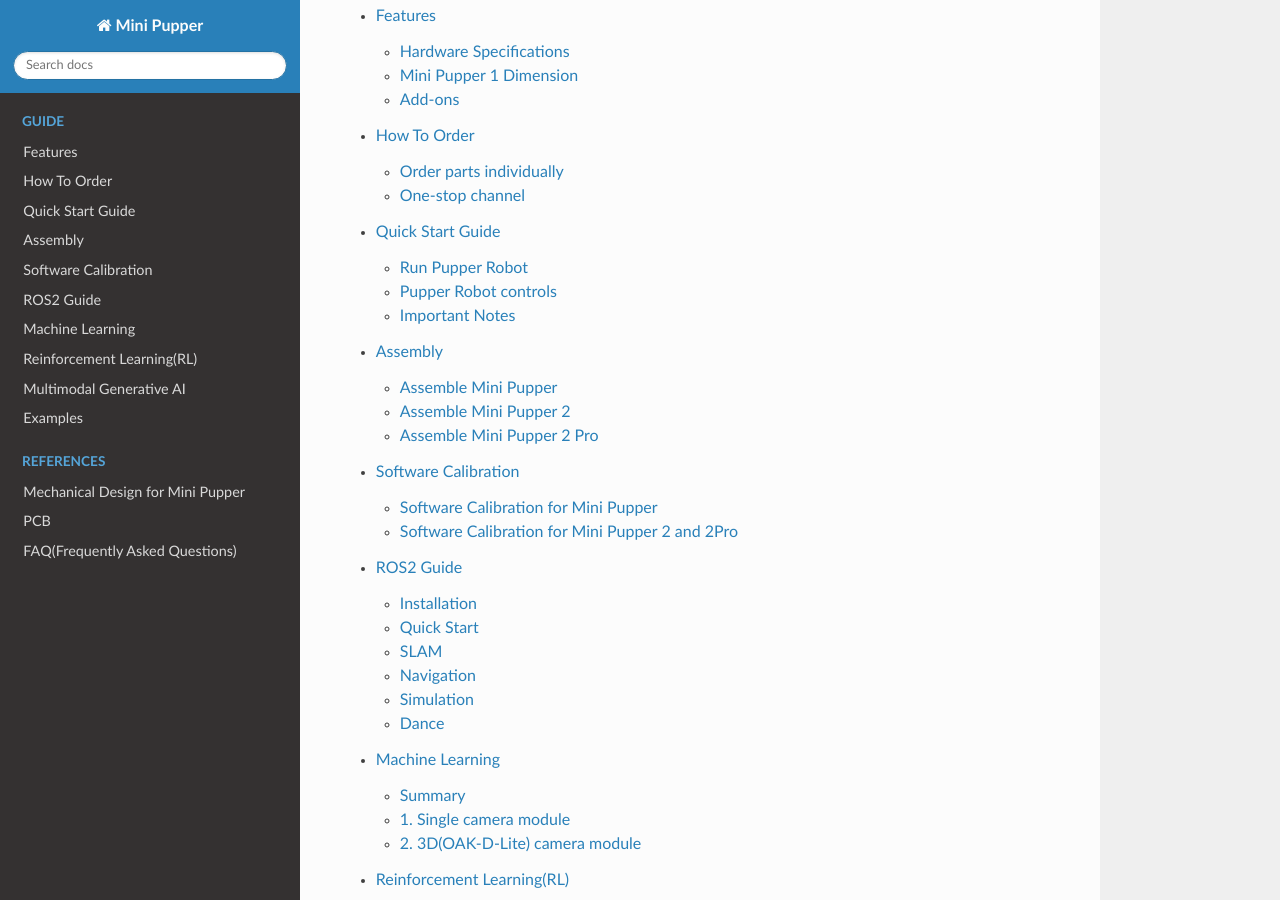
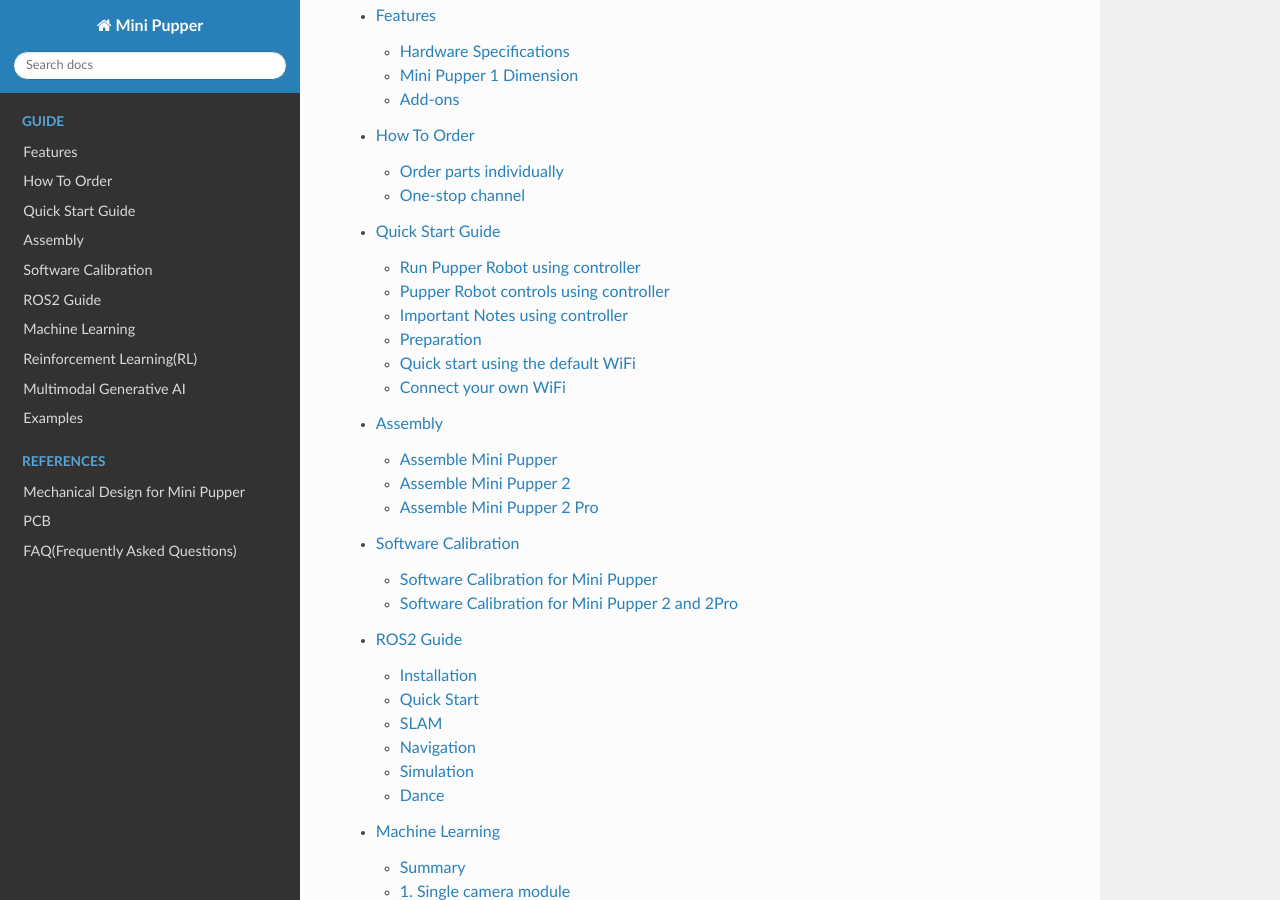
Before and after one commit to mangdangroboticsclub/MiniPupperDocs, a Sphinx documentation site: the page built from docs/index.rst, in a window 1280 px wide and 900 px high, scrolled down 1776 px. Built offline with Sphinx 7.4.7 and the Read the Docs theme 3.1.0, drawn with Linux system fonts in a browser that asks for light colours; some of the changed lines change nothing that is shown.

Commit message:
Add Mini Pupper 2 Quick guide

```diff
--- a/docs/guide/QuickStartGuide.rst
+++ b/docs/guide/QuickStartGuide.rst
@@ -5,8 +5,10 @@
 .. contents::
   :depth: 2
 
-Run Pupper Robot
+Run Pupper Robot using controller
 -----------------
+
+You can use the controller to play Stanford Pupper, Mini Pupper and Mini Pupper 2, the steps are same.
 
 .. |youtu.be-pre-assembled-user-guide| raw:: html
 
@@ -34,7 +36,7 @@
 4. Press L1 on the controller to "activate" the robot. The controller should turn bright green (or again, whatever you chose in HardwareConfig).
 5. You're good to go! Check out the controls section below for operating instructions.
 
-Pupper Robot controls
+Pupper Robot controls using controller
 -----------------------
 
 * L1: Press to toggle active mode and deactivate mode.
@@ -66,7 +68,7 @@
 
 * Power off the battery
 
-Important Notes
+Important Notes using controller
 ---------------
 
 * Controller pairing instructions (repeat of instructions above)
@@ -77,3 +79,137 @@
 * Battery voltage
 
     * If you use external power supply to power the robot with anything higher than 8.4V (aka >2S) you'll almost certainly fry all your servos!
+
+
+Run Mini Pupper 2 Generative AI functions
+######################
+
+Preparation
+------------
+
+Charging the battery
+^^^^^^^^^^^^
+* The battery is charged via USB, see picture for USB socket, and can also be charged while attached to the Mini Pupper body.
+
+※ LED light: Green means there is enough power, and Red means you need to charge it.
+
+※ We recommend 5V/1A adapter, if you use 5V/2A adapter, the battery IC will change it to 1A. It needs about 1 hour to charge 80% and the light will become green, and an additional 1 hour to 100%, anyway, you can use it when the light becomes green.
+
+.. image:: ../_static/100.jpg
+    :align: center
+
+Power On
+^^^^^^^^^^^^
+The battery runs continuously for about 30 minutes, and if you want it to work for a long time, you can connect the adapter.
+
+Connect the battery by hand.
+
+.. image:: ../_static/powerOn.1.jpg
+    :align: center
+
+
+If you press and hold the battery button manually for more than 3 seconds, the battery will turn green and light up.
+
+.. image:: ../_static/powerOn.2.jpg
+    :align: center
+
+When the power adapter is connected to the robot, it starts automatically.
+
+.. image:: ../_static/powerOn.3.jpg
+    :align: center
+
+
+Quick start using the default WiFi
+------------
+
+Connect the robot to the default WiFi
+^^^^^^^^^^^^
+
+The robot will find the default WiFi by itself after starting up.
+
+You can set the default WiFi on your phone before booting.
+* WiFi name: Mangdang
+* WiFi password: mangdang
+
+.. image:: ../_static/wifi.default.jpg
+    :align: center
+
+Please refer to the following video demo.
+https://youtube.com/shorts/djDqob18IsQ
+
+
+Try AI functions
+^^^^^^^^^^^^
+When you turn on Mini Pupper, the display will connect to the default WiFi after about 30 seconds, the IP address will be displayed.
+
+.. image:: ../_static/LCD.IPaddress.png
+    :align: center
+
+To connect to the robot, please use your mobile phone or PC browser (please connect to the default WiFi and make sure you are on the same network as the robot).
+After confirming the IP address of the robot, connect the robot using the browser. For example, if the IP address is "192.168.1.103," enter "192.168.1.103:8080" in the browser.
+
+.. image:: ../_static/mobile.IE.1.jpg
+    :align: center
+
+Enable AI mode
+^^^^^^^^^^^^
+
+Capture from the phone
+
+.. image:: ../_static/mobile.IE.2.jpg
+    :align: center
+
+“Activate/Deactivate” -->  “三”  --> “Settings” --> “AI On” .
+
+
+Capture from the PC
+
+.. image:: ../_static/PC.IE.1.png
+    :align: center
+
+“Activate/Deactivate” -->  “Settings” -->  “AI On” .
+
+After clicking "AI On," wait for about 15 seconds until the display blinks once or twice and displays "Hello, World."
+
+.. image:: ../_static/LCD.HelloWord.png
+    :align: center
+
+
+Run the AI functions
+^^^^^^^^^^^^
+
+You can talk to the robot and control it with the keywords
+
+* dance ( The robot will dance when he hear the key word “dance”.)
+* game（The robot will play rock-paper-scissors game with you when he hear the key word “game”.）
+* picture(The robot will take a photo and analyze it when he hear the key word “picture”.)
+* The robot will do relative actions when he hear the key word “look up” or “look down” or “look left” or “look right” or “come”.
+
+Disable the AI functions
+^^^^^^^^^^^^
+
+AI mode disable: click「AI off」button.
+
+.. image:: ../_static/mobile.IE.disableAI.png
+    :align: center
+
+Tip: The AI function can work continuously for about 20 minutes. If you want to use it for a long time, you can manually turn it off and restart it every 15 minutes. We will check how to make it work for a long time in the future.
+
+Connect your own WiFi
+------------
+
+If you want to set up your Mini Pupper to connect to WiFi in your home or office, follow the steps below.
+
+Step 1: First, follow the steps above to connect the Mini Pupper to the default WiFi.
+
+Step 2: After checking the IP address of the robot, connect to the robot using your mobile phone or PC (also connect to the default WiFi) browser. For example, if the IP address is "192.168.1.108," enter "192.168.1.108:8080" in the browser.
+
+.. image:: ../_static/mobile.IE.1.jpg
+    :align: center
+
+Step 3: Click "Setting" on the bottom left, and you will see the settings page on the right. After that, enter your home / office WiFi SSID and password, click "Connect," and then click "Reboot."
+
+.. image:: ../_static/mobile.setWiFi.jpg
+    :align: center
+
+Tip: Make sure WiFi is active before restarting the robot.
```
Also changed, not shown: docs/_static/LCD.HelloWord.png (added), docs/_static/LCD.IPaddress.png (added), docs/_static/PC.IE.1.png (added), docs/_static/mobile.IE.1.jpg (added), docs/_static/mobile.IE.2.jpg (added), docs/_static/mobile.IE.disableAI.png (added), docs/_static/mobile.setWiFi.jpg (added), docs/_static/powerOn.1.jpg (added), docs/_static/powerOn.2.jpg (added), docs/_static/powerOn.3.jpg (added), docs/_static/wifi.default.jpg (added).
